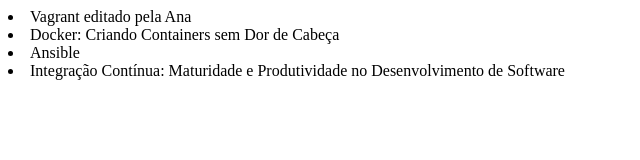
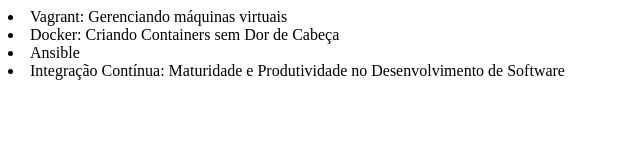
Before and after one commit to rodmguerra/alura-git, a plain HTML site: page index.html in a window 1280 px wide. Shown: the whole page, without its empty margins (0-640 px from the left). Drawn offline with Linux system fonts and the light colour scheme.

Commit message:
Corrigindo o nome do curso de Vagrant

```diff
--- a/index.html
+++ b/index.html
@@ -5,7 +5,7 @@
     <title>Cursos de DevOps da Empresa Alura</title>
 </head>
 <body>
-        <li>Vagrant editado pela Ana</li>
+        <li>Vagrant: Gerenciando máquinas virtuais</li>
         <li>Docker: Criando Containers sem Dor de Cabeça</li>
         <li>Ansible</li>
         <li>Integração Contínua: Maturidade e Produtividade no Desenvolvimento de Software</li>
```
